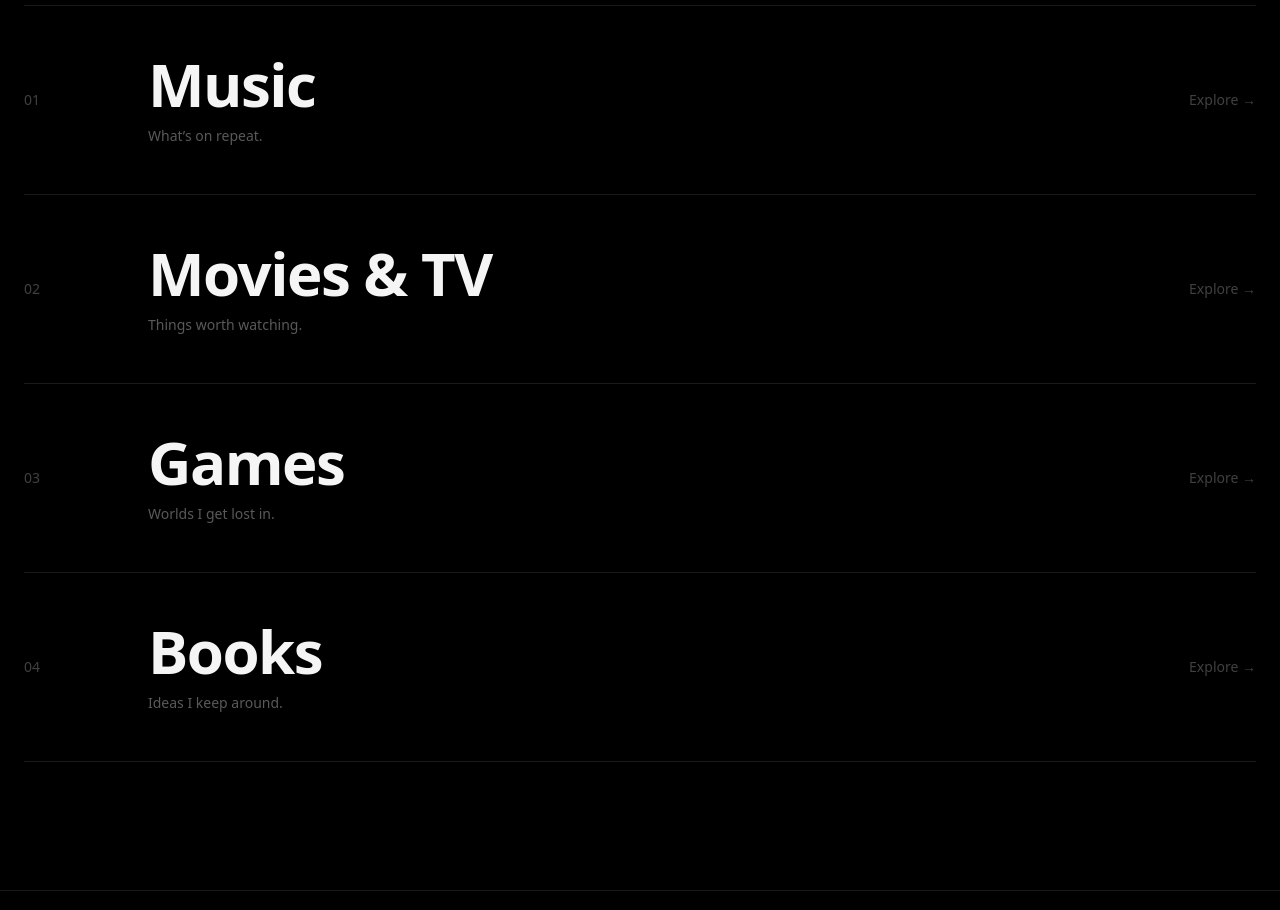
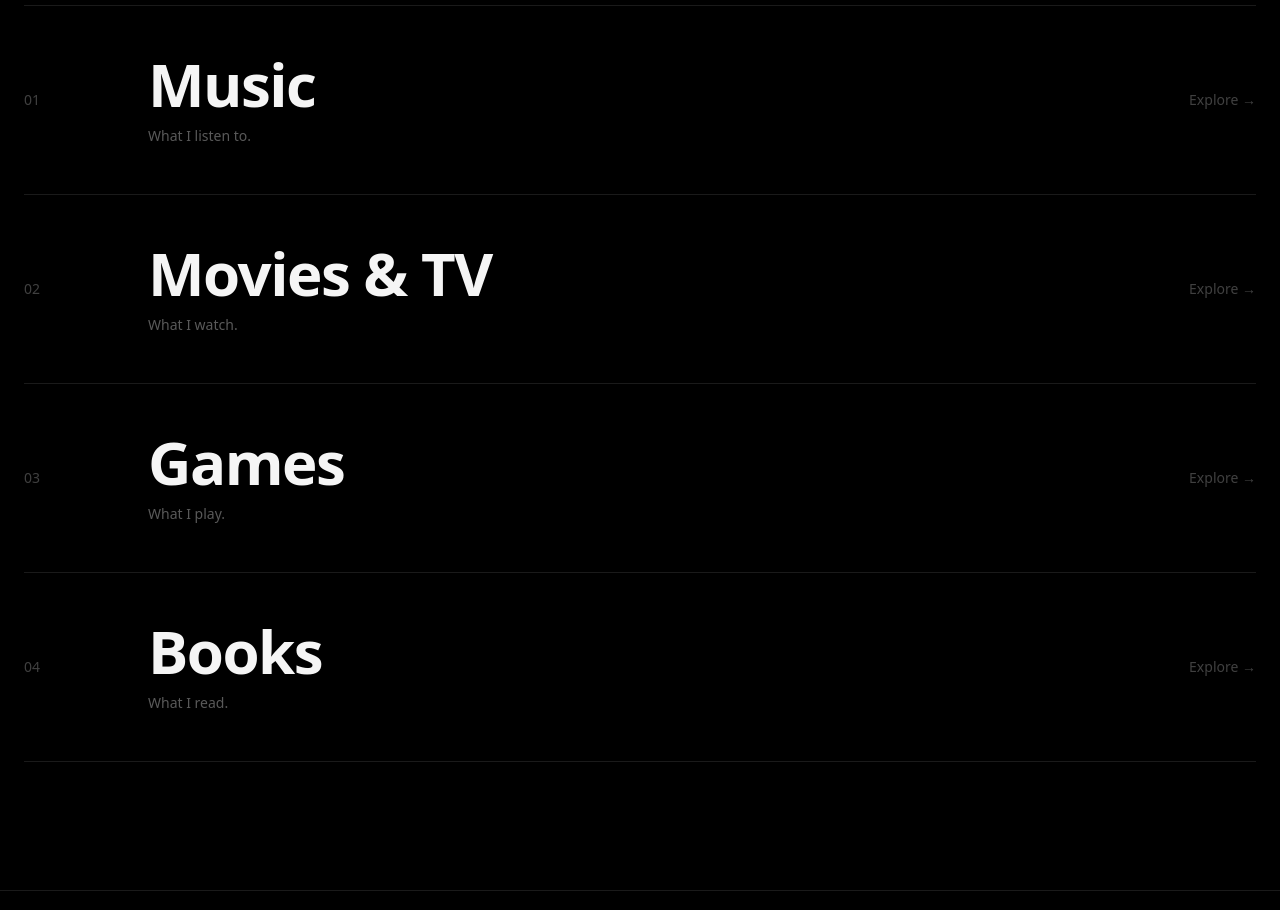
Before and after one commit to blazoxx/portfolio_new, a Next.js app: page /personal in a window 1280 px wide. Shown: the part 580-1490 px from the top of the page. Built offline with nearby package versions, Linux system fonts and the light colour scheme.

Commit message:
feat: refactor personal and skills pages to use external data sources

```diff
--- a/app/personal/page.tsx
+++ b/app/personal/page.tsx
@@ -1,31 +1,5 @@
 import Link from "next/link";
-
-const sections = [
-  {
-    number: "01",
-    title: "Music",
-    description: "What’s on repeat.",
-    href: "/personal/music",
-  },
-  {
-    number: "02",
-    title: "Movies & TV",
-    description: "Things worth watching.",
-    href: "/personal/movies",
-  },
-  {
-    number: "03",
-    title: "Games",
-    description: "Worlds I get lost in.",
-    href: "/personal/games",
-  },
-  {
-    number: "04",
-    title: "Books",
-    description: "Ideas I keep around.",
-    href: "/personal/books",
-  },
-];
+import { personalCategories } from "@/data/personal";
 
 export default function PersonalPage() {
   return (
@@ -46,24 +20,23 @@ export default function PersonalPage() {
         </p>
 
         <div className="mt-24 border-t border-white/10">
-          {sections.map((section) => (
+          {personalCategories.map((category, index) => (
             <Link
-              key={section.number}
-              href={`/personal/${section.title
-                .toLowerCase()
-                .replace(" & ", "-")
-                .replace(" ", "-")}`}
+              key={category.href}
+              href={category.href}
               className="group grid gap-6 border-b border-white/10 py-12 transition hover:bg-white/[0.03] md:grid-cols-[100px_1fr_auto] md:items-center"
             >
-              <span className="text-sm text-white/25">{section.number}</span>
+              <span className="text-sm text-white/25">
+                {String(index + 1).padStart(2, "0")}
+              </span>
 
               <div>
                 <h2 className="text-4xl font-semibold tracking-tight transition group-hover:translate-x-2 md:text-6xl">
-                  {section.title}
+                  {category.title}
                 </h2>
 
                 <p className="mt-3 text-sm text-white/35">
-                  {section.description}
+                  {category.description}
                 </p>
               </div>
 
--- a/app/skills/page.tsx
+++ b/app/skills/page.tsx
@@ -1,25 +1,4 @@
-const skillGroups = [
-  {
-    category: "Languages",
-    skills: ["C++", "Python", "JavaScript", "TypeScript", "SQL"],
-  },
-  {
-    category: "Frontend",
-    skills: ["React", "Next.js", "Tailwind CSS"],
-  },
-  {
-    category: "Backend",
-    skills: ["Node.js", "Express", "FastAPI"],
-  },
-  {
-    category: "AI / ML",
-    skills: ["Machine Learning", "GenAI", "Agentic AI"],
-  },
-  {
-    category: "Tools",
-    skills: ["Git", "GitHub", "Docker"],
-  },
-];
+import { skillGroups } from "@/data/skills";
 
 export default function SkillsPage() {
   return (
--- a/data/navigation.ts
+++ b/data/navigation.ts
@@ -1,4 +1,9 @@
-export const navigation = [
+export type NavigationItem = {
+  label: string;
+  href: string;
+};
+
+export const navigation: NavigationItem[] = [
   { label: "Home", href: "/" },
   { label: "Projects", href: "/projects" },
   { label: "About", href: "/about" },
--- /dev/null
+++ b/data/personal.ts
@@ -0,0 +1,28 @@
+export type PersonalCategory = {
+  title: string;
+  description: string;
+  href: string;
+};
+
+export const personalCategories: PersonalCategory[] = [
+  {
+    title: "Music",
+    description: "What I listen to.",
+    href: "/personal/music",
+  },
+  {
+    title: "Movies & TV",
+    description: "What I watch.",
+    href: "/personal/movies",
+  },
+  {
+    title: "Games",
+    description: "What I play.",
+    href: "/personal/games",
+  },
+  {
+    title: "Books",
+    description: "What I read.",
+    href: "/personal/books",
+  },
+];
--- /dev/null
+++ b/data/skills.ts
@@ -0,0 +1,27 @@
+export type SkillGroup = {
+  category: string;
+  skills: string[];
+};
+
+export const skillGroups: SkillGroup[] = [
+  {
+    category: "Languages",
+    skills: ["C++", "Python", "JavaScript", "TypeScript", "SQL"],
+  },
+  {
+    category: "Frontend",
+    skills: ["React", "Next.js", "Tailwind CSS"],
+  },
+  {
+    category: "Backend",
+    skills: ["Node.js", "Express", "FastAPI"],
+  },
+  {
+    category: "AI / ML",
+    skills: ["Machine Learning", "GenAI", "Agentic AI"],
+  },
+  {
+    category: "Tools",
+    skills: ["Git", "GitHub", "Docker"],
+  },
+];
```
